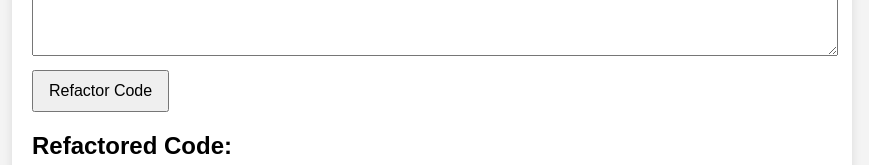
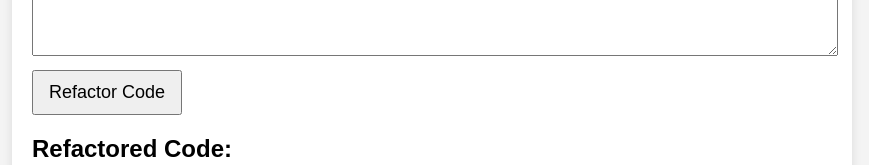
Before and after one commit to tugascrown204/clean-code-refactorer, a plain HTML site: page index.html in a window 1280 px wide. Shown: the part 300-465 px from the top of the page, without its empty margins (208-1077 px from the left). Drawn offline with Linux system fonts and the light colour scheme.

Commit message:
Updated button font size for better accessibility.

```diff
--- a/styles.css
+++ b/styles.css
@@ -21,7 +21,7 @@ textarea {
 button {
     margin-top: 10px;
     padding: 10px 15px;
-    font-size: 16px;
+    font-size: 18px; /* Updated font size for better accessibility */
 }
 
 pre {
```
